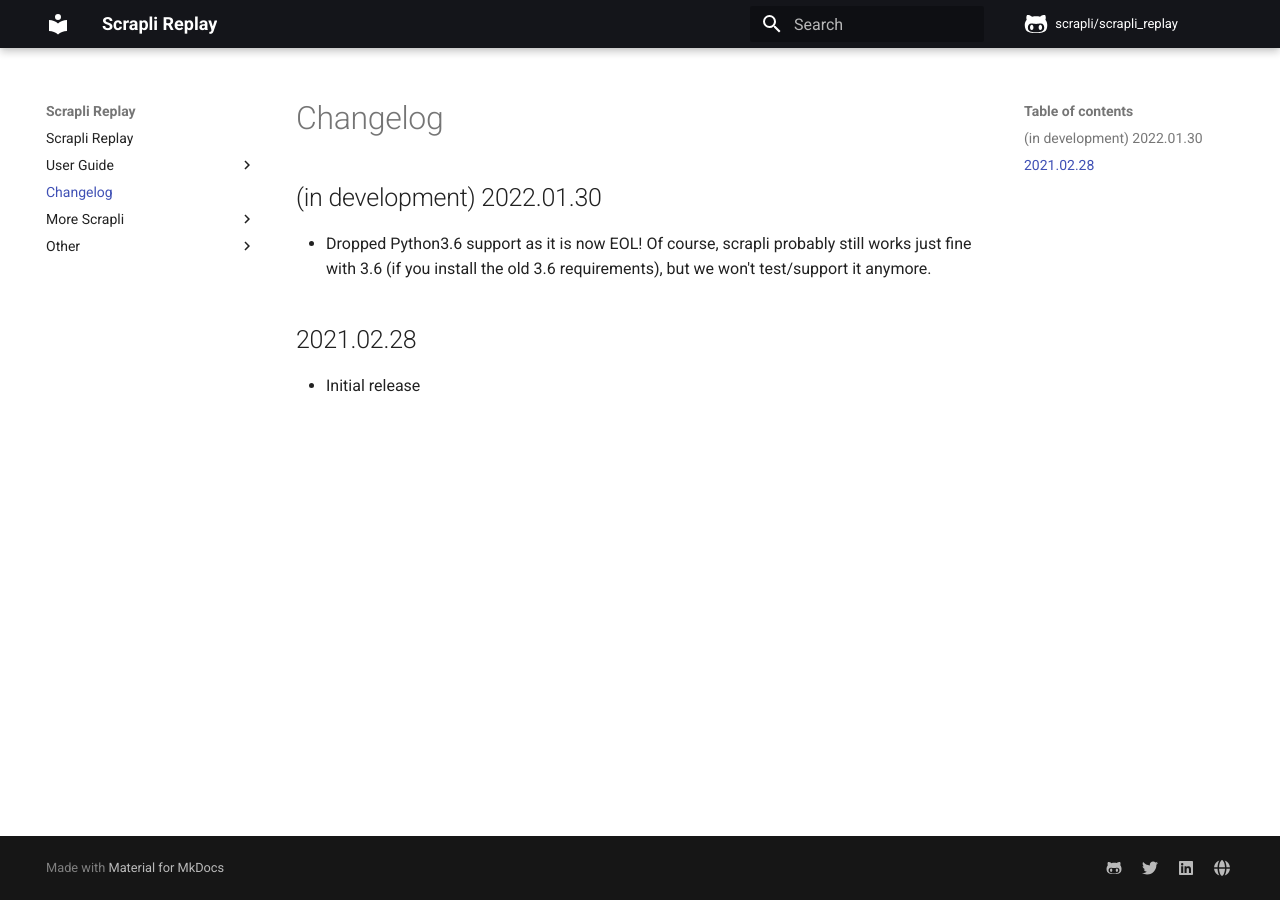
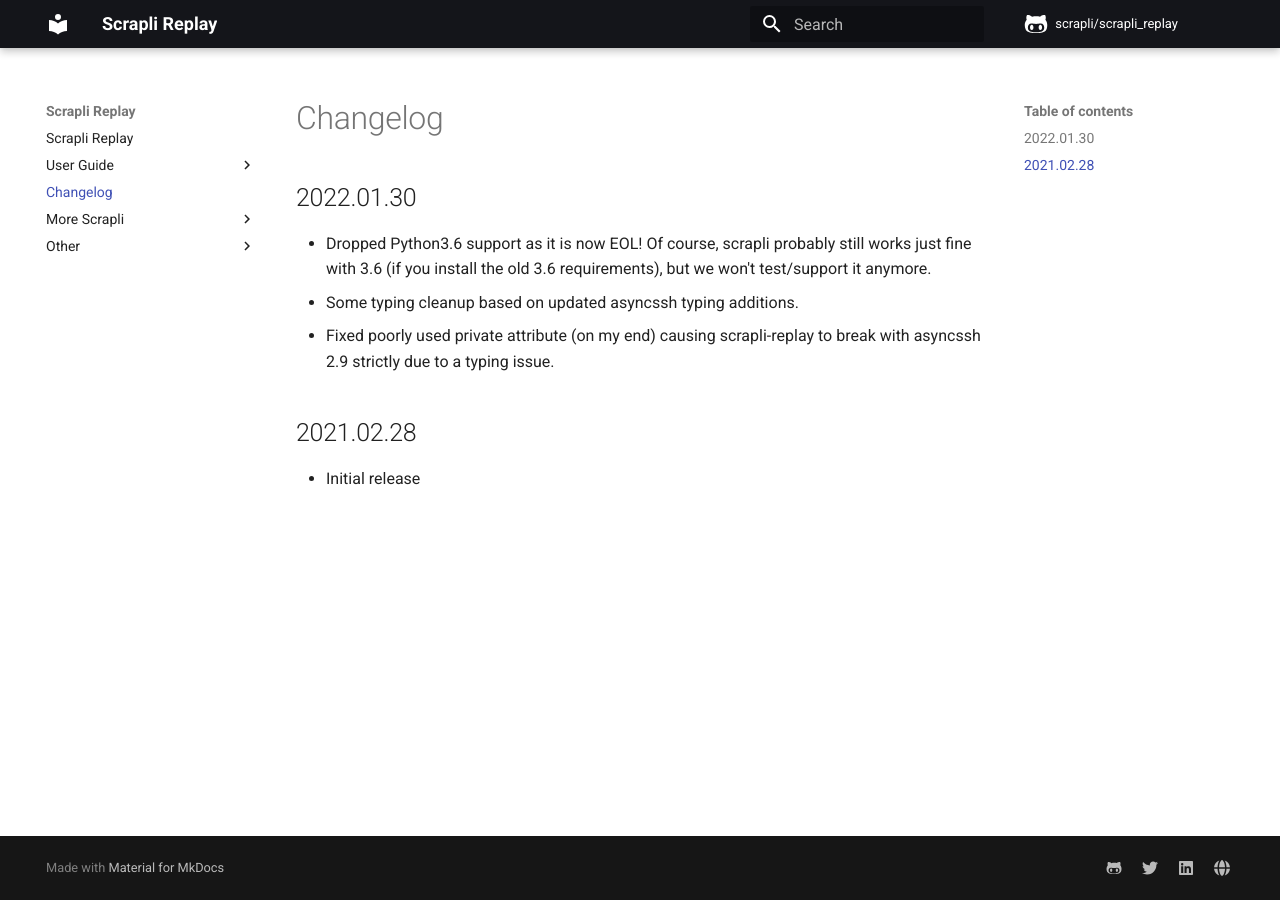
Before and after one commit to scrapli/scrapli_replay, an MkDocs documentation site: the page built from docs/changelog.md, in a window 1280 px wide. Built offline with MkDocs 1.6.1 and Material for MkDocs 9.7.7, drawn with Linux system fonts in a browser that asks for light colours; comment, search, counter and statistics services are not loaded.

Commit message:
prep release, fix asyncssh typing issue(s)

```diff
--- a/docs/changelog.md
+++ b/docs/changelog.md
@@ -1,11 +1,13 @@
 # Changelog
 
 
-## (in development) 2022.01.30
+## 2022.01.30
 
 - Dropped Python3.6 support as it is now EOL! Of course, scrapli probably still works just fine with 3.6 (if you
   install the old 3.6 requirements), but we won't test/support it anymore.
-
+- Some typing cleanup based on updated asyncssh typing additions.
+- Fixed poorly used private attribute (on my end) causing scrapli-replay to break with asyncssh 2.9 strictly due to
+  a typing issue.
 
 ## 2021.02.28
 
--- a/setup.py
+++ b/setup.py
@@ -4,7 +4,7 @@ from pathlib import Path
 
 import setuptools
 
-__version__ = "2021.07.30"
+__version__ = "2022.01.30"
 __author__ = "Carl Montanari"
 
 with open("README.md", "r", encoding="utf-8") as f:
```
Also changed, not shown: requirements-dev.txt (+8 -8 lines), requirements-docs.txt (+5 -5 lines), 1 other file.
